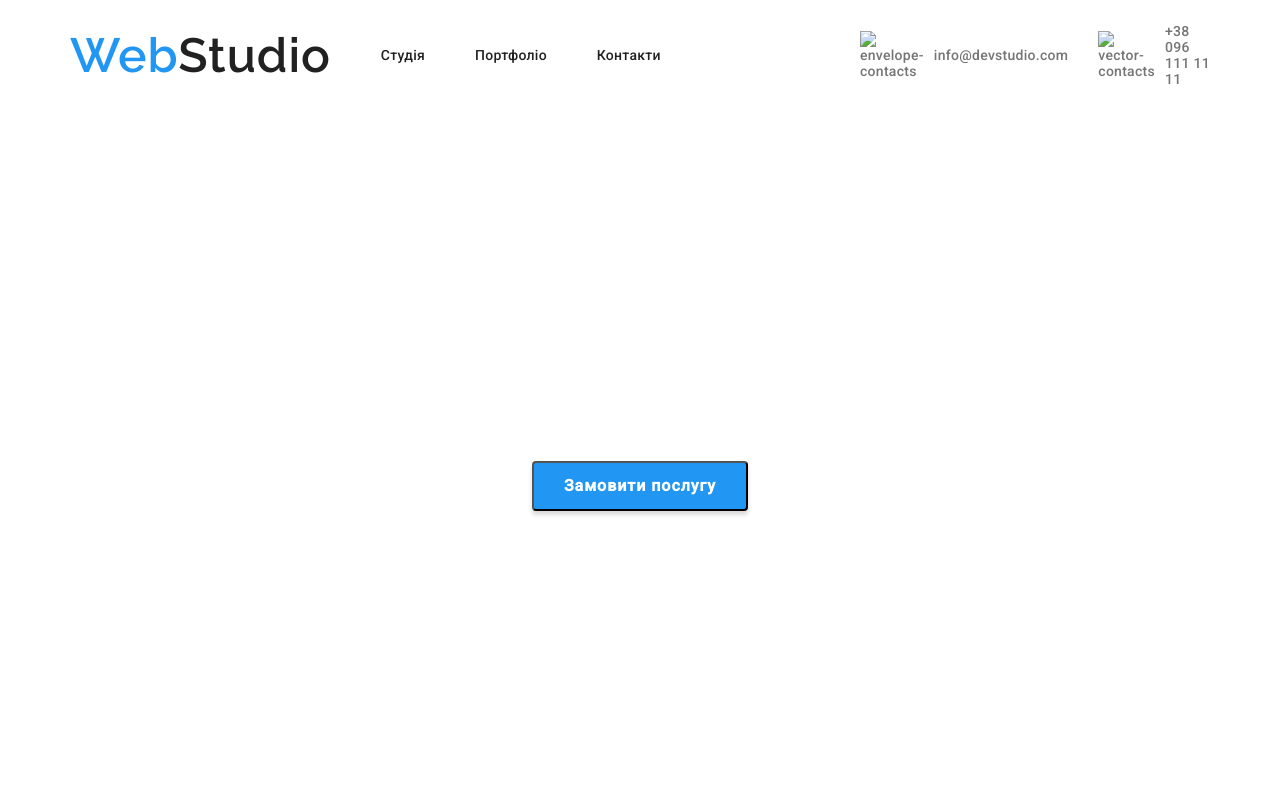
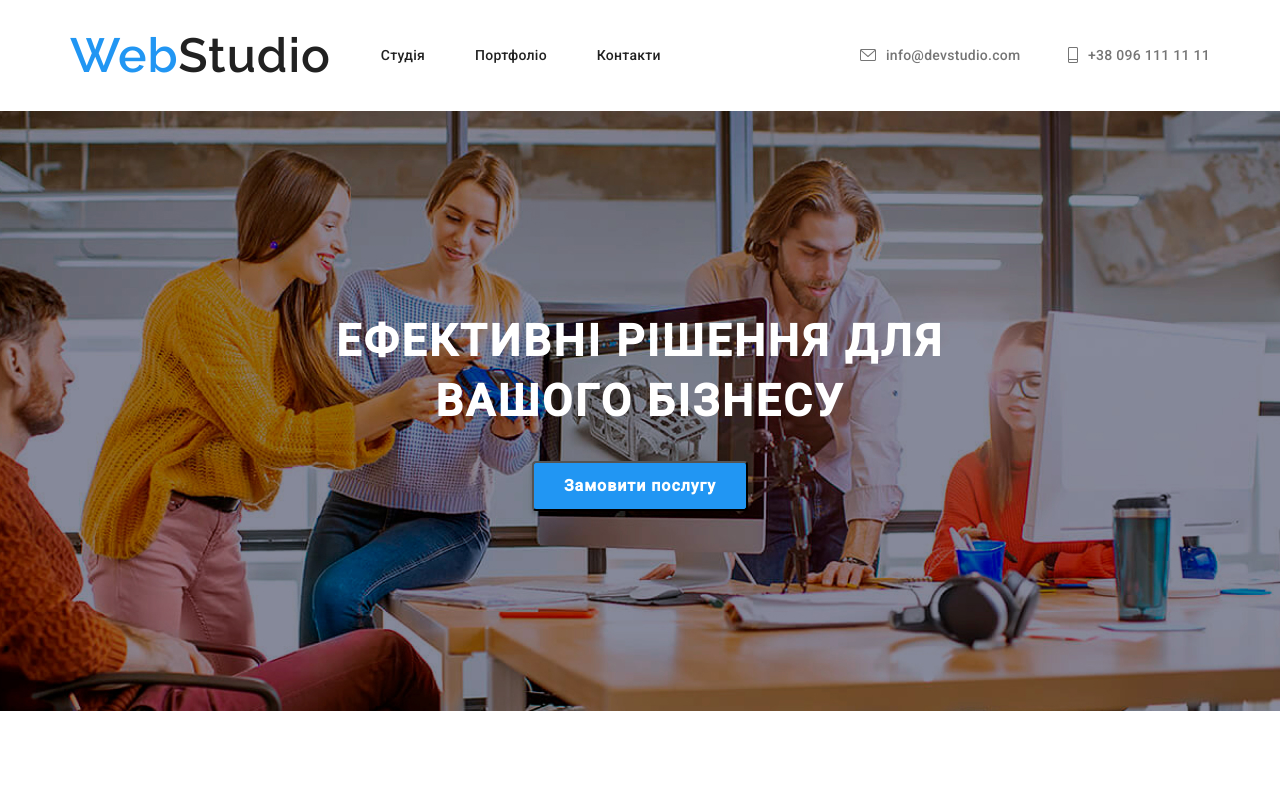
Before and after one commit to Jefboov/WebStudio, a plain HTML site: page index.html in a window 1280 px wide. Shown: the top 795 px of the page. Drawn offline with nearby package versions, Linux system fonts and the light colour scheme; the site is published under a folder, as on GitHub Pages, so addresses that start at the root find nothing.

Commit message:
Fixed img path

```diff
--- a/index.html
+++ b/index.html
@@ -38,11 +38,11 @@
         <div class="header-contacts">
 
           <a class="main-menu-item-contact" href="mailto:info@devstudio.com">
-            <img class="envelope-contacts" src="/icons/envelope.svg" alt="envelope-contacts" />
+            <img class="envelope-contacts" src="./icons/envelope.svg" alt="envelope-contacts" />
             info@devstudio.com
           </a>
           <a class="main-menu-item-contact" href="tel:+380961111111">
-            <img class="vector-contacts" src="/icons/vector.svg" alt="vector-contacts" />
+            <img class="vector-contacts" src="./icons/vector.svg" alt="vector-contacts" />
             +38 096 111 11 11
           </a>
         </div>
@@ -105,7 +105,7 @@
       <h2>Наша команда</h2>
       <ul class="team-cards">
         <li class="team-card">
-          <img src="/img/igor1.jpg" alt="працівник ігор" width="270" height="260">
+          <img src="./img/igor1.jpg" alt="працівник ігор" width="270" height="260">
           <div class="team-info">
             <h3>Ігор Дем'яненко</h3>
             <p class="team-position" lang="en">Product Designer</p>
--- a/style.css
+++ b/style.css
@@ -102,7 +102,7 @@ h2{
 
 /*Promo styles start*/
 .promo {
-  background-image: url(/img/promo.jpg);
+  background-image: url(./img/promo.jpg);
   background-position: center;
 
   background-repeat: no-repeat;
```
